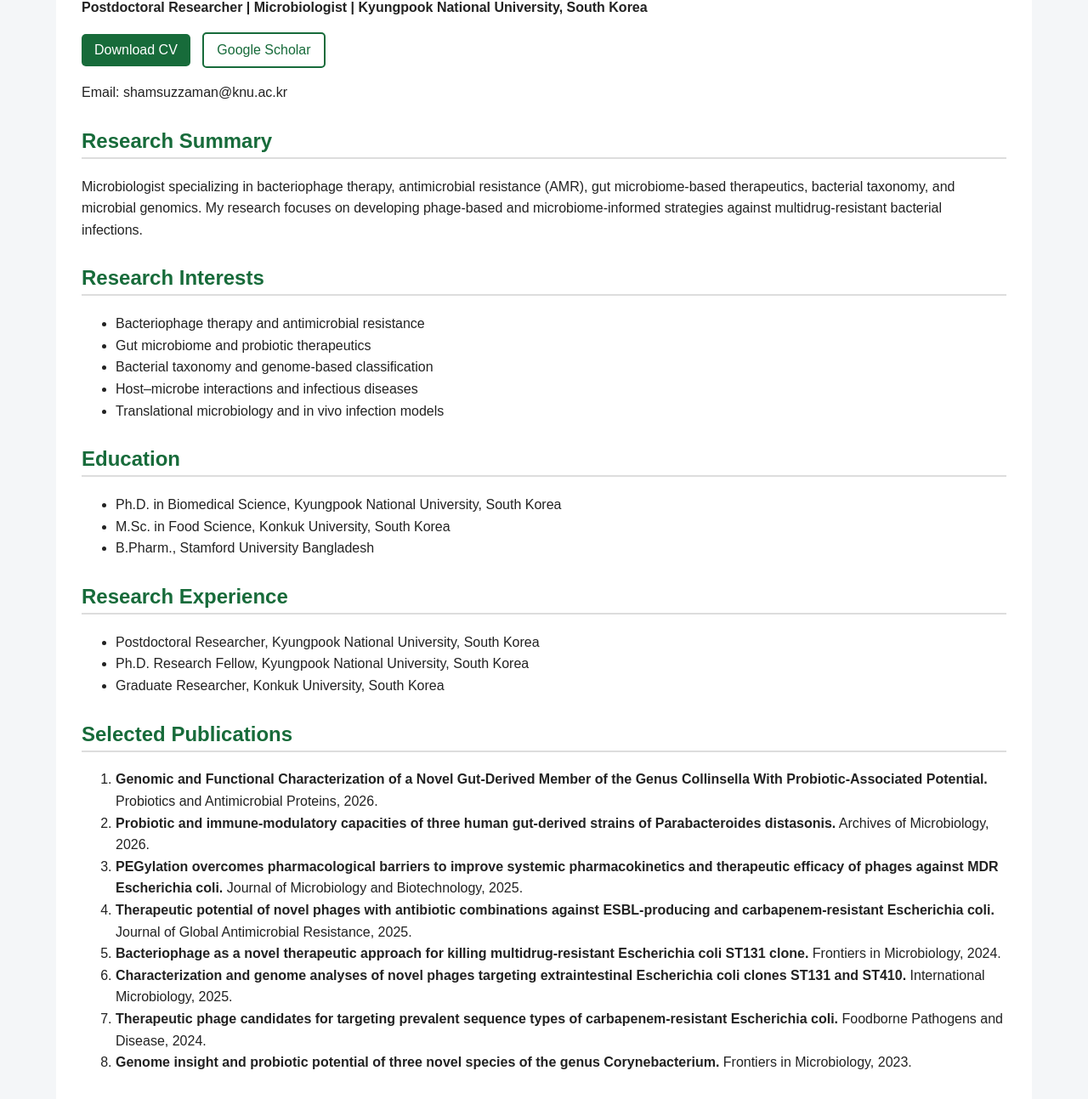
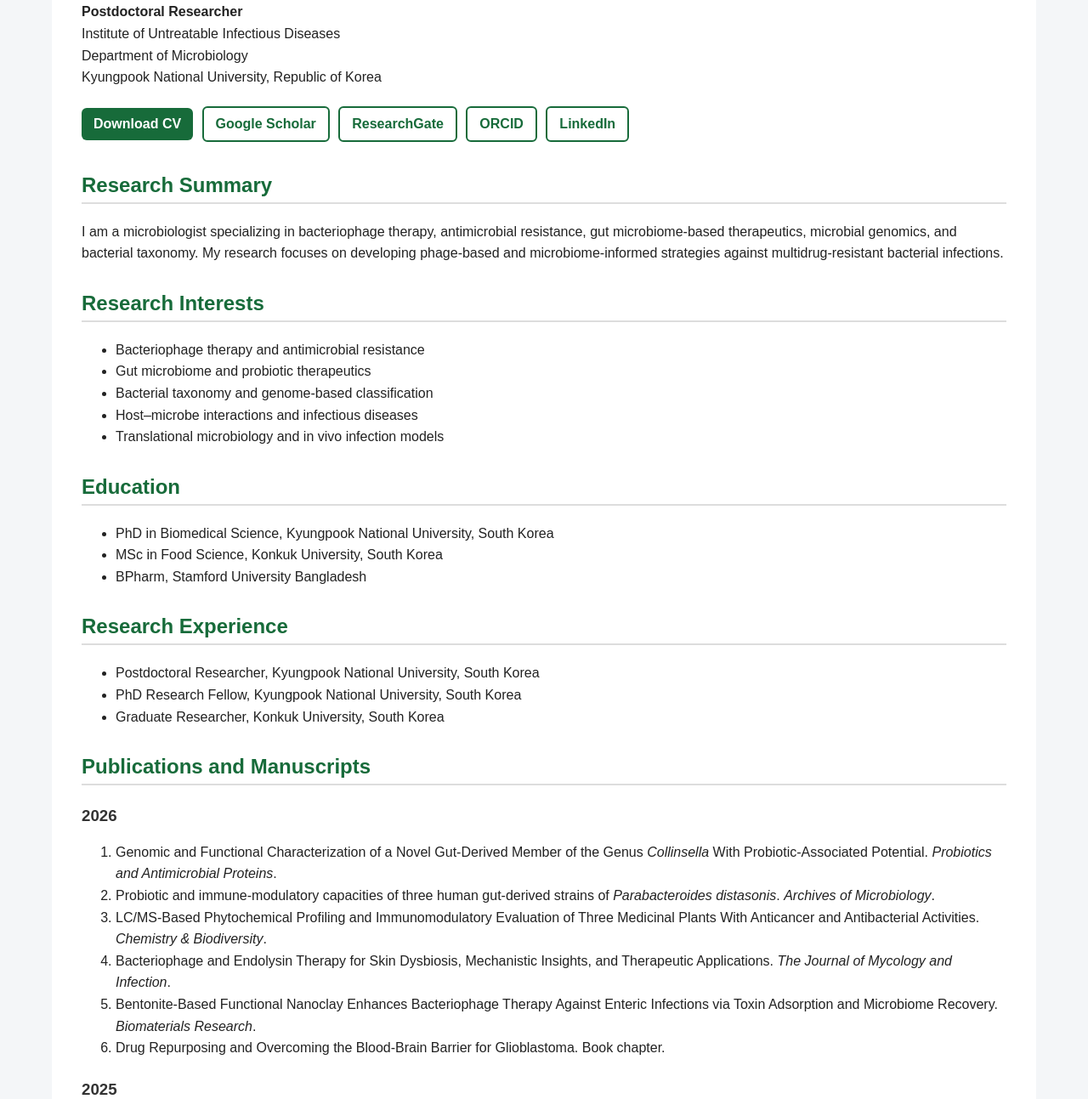
Before and after one commit to drmdshamsuzzaman/drmdshamsuzzaman.github.io, a plain HTML site: page index.html in a window 1280 px wide. Shown: the part 108-1401 px from the top of the page at 85% size. Drawn offline with Linux system fonts and the light colour scheme.

Commit message:
Update index.html

```diff
--- a/index.html
+++ b/index.html
@@ -1,37 +1,95 @@
 <!DOCTYPE html>
 <html>
 <head>
-    <title>Md Shamsuzzaman</title>
-    <meta name="viewport" content="width=device-width, initial-scale=1">
-    <style>
-        body { font-family: Arial, sans-serif; margin: 0; background: #f4f6f8; color: #222; }
-        .container { width: 85%; margin: auto; padding: 30px; background: white; }
-        h1 { color: #1a2a44; margin-bottom: 5px; }
-        h2 { color: #176b3a; border-bottom: 2px solid #ddd; padding-bottom: 5px; margin-top: 30px; }
-        p, li { line-height: 1.6; }
-        .btn { padding: 10px 15px; text-decoration: none; border-radius: 5px; margin-right: 10px; display: inline-block; }
-        .btn-green { background: #176b3a; color: white; }
-        .btn-outline { border: 2px solid #176b3a; color: #176b3a; }
-        a { color: #176b3a; }
-    </style>
+<title>Md Shamsuzzaman, RPh, PhD</title>
+<meta name="viewport" content="width=device-width, initial-scale=1">
+
+<style>
+body {
+  font-family: Arial, sans-serif;
+  margin: 0;
+  background: #f4f6f8;
+  color: #222;
+}
+.container {
+  width: 85%;
+  max-width: 1100px;
+  margin: auto;
+  padding: 35px;
+  background: white;
+}
+h1 {
+  color: #1a2a44;
+  margin-bottom: 5px;
+}
+h2 {
+  color: #176b3a;
+  border-bottom: 2px solid #ddd;
+  padding-bottom: 6px;
+  margin-top: 32px;
+}
+h3 {
+  color: #333;
+  margin-top: 25px;
+}
+p, li {
+  line-height: 1.6;
+}
+a {
+  color: #176b3a;
+}
+.btn {
+  display: inline-block;
+  padding: 10px 14px;
+  margin: 5px 6px 5px 0;
+  border-radius: 6px;
+  text-decoration: none;
+  font-weight: bold;
+}
+.green {
+  background: #176b3a;
+  color: white;
+}
+.outline {
+  border: 2px solid #176b3a;
+  color: #176b3a;
+}
+.footer {
+  margin-top: 35px;
+  padding-top: 15px;
+  border-top: 1px solid #ddd;
+  font-size: 14px;
+  color: #666;
+}
+</style>
 </head>
 
 <body>
 <div class="container">
 
-<h1>Md Shamsuzzaman</h1>
-<p><b>Postdoctoral Researcher | Microbiologist | Kyungpook National University, South Korea</b></p>
+<h1>Md Shamsuzzaman, RPh, PhD</h1>
 
-<div style="margin:15px 0;">
-    <a href="CV.pdf" target="_blank" class="btn btn-green">Download CV</a>
-    <a href="https://scholar.google.com/citations?user=_OQuxQsAAAAJ&hl=en" target="_blank" class="btn btn-outline">Google Scholar</a>
+<p>
+<b>Postdoctoral Researcher</b><br>
+Institute of Untreatable Infectious Diseases<br>
+Department of Microbiology<br>
+Kyungpook National University, Republic of Korea
+</p>
+
+<div>
+<a href="CV.pdf" target="_blank" class="btn green">Download CV</a>
+<a href="https://scholar.google.com/citations?user=_OQuxQsAAAAJ&hl=en" target="_blank" class="btn outline">Google Scholar</a>
+<a href="https://www.researchgate.net/profile/Md-Shamsuzzaman-3" target="_blank" class="btn outline">ResearchGate</a>
+<a href="https://orcid.org/0009-0009-1916-5888" target="_blank" class="btn outline">ORCID</a>
+<a href="https://www.linkedin.com/in/md-shamsuzzaman-145a48110" target="_blank" class="btn outline">LinkedIn</a>
 </div>
-
-<p>Email: shamsuzzaman@knu.ac.kr</p>
 
 <h2>Research Summary</h2>
 <p>
-Microbiologist specializing in bacteriophage therapy, antimicrobial resistance (AMR), gut microbiome-based therapeutics, bacterial taxonomy, and microbial genomics. My research focuses on developing phage-based and microbiome-informed strategies against multidrug-resistant bacterial infections.
+I am a microbiologist specializing in bacteriophage therapy, antimicrobial resistance,
+gut microbiome-based therapeutics, microbial genomics, and bacterial taxonomy.
+My research focuses on developing phage-based and microbiome-informed strategies
+against multidrug-resistant bacterial infections.
 </p>
 
 <h2>Research Interests</h2>
@@ -45,33 +103,64 @@ Microbiologist specializing in bacteriophage therapy, antimicrobial resistance (
 
 <h2>Education</h2>
 <ul>
-<li>Ph.D. in Biomedical Science, Kyungpook National University, South Korea</li>
-<li>M.Sc. in Food Science, Konkuk University, South Korea</li>
-<li>B.Pharm., Stamford University Bangladesh</li>
+<li>PhD in Biomedical Science, Kyungpook National University, South Korea</li>
+<li>MSc in Food Science, Konkuk University, South Korea</li>
+<li>BPharm, Stamford University Bangladesh</li>
 </ul>
 
 <h2>Research Experience</h2>
 <ul>
 <li>Postdoctoral Researcher, Kyungpook National University, South Korea</li>
-<li>Ph.D. Research Fellow, Kyungpook National University, South Korea</li>
+<li>PhD Research Fellow, Kyungpook National University, South Korea</li>
 <li>Graduate Researcher, Konkuk University, South Korea</li>
 </ul>
 
-<h2>Selected Publications</h2>
+<h2>Publications and Manuscripts</h2>
+
+<h3>2026</h3>
 <ol>
-<li><b>Genomic and Functional Characterization of a Novel Gut-Derived Member of the Genus Collinsella With Probiotic-Associated Potential.</b> Probiotics and Antimicrobial Proteins, 2026.</li>
-<li><b>Probiotic and immune-modulatory capacities of three human gut-derived strains of Parabacteroides distasonis.</b> Archives of Microbiology, 2026.</li>
-<li><b>PEGylation overcomes pharmacological barriers to improve systemic pharmacokinetics and therapeutic efficacy of phages against MDR Escherichia coli.</b> Journal of Microbiology and Biotechnology, 2025.</li>
-<li><b>Therapeutic potential of novel phages with antibiotic combinations against ESBL-producing and carbapenem-resistant Escherichia coli.</b> Journal of Global Antimicrobial Resistance, 2025.</li>
-<li><b>Bacteriophage as a novel therapeutic approach for killing multidrug-resistant Escherichia coli ST131 clone.</b> Frontiers in Microbiology, 2024.</li>
-<li><b>Characterization and genome analyses of novel phages targeting extraintestinal Escherichia coli clones ST131 and ST410.</b> International Microbiology, 2025.</li>
-<li><b>Therapeutic phage candidates for targeting prevalent sequence types of carbapenem-resistant Escherichia coli.</b> Foodborne Pathogens and Disease, 2024.</li>
-<li><b>Genome insight and probiotic potential of three novel species of the genus Corynebacterium.</b> Frontiers in Microbiology, 2023.</li>
+<li>Genomic and Functional Characterization of a Novel Gut-Derived Member of the Genus <i>Collinsella</i> With Probiotic-Associated Potential. <i>Probiotics and Antimicrobial Proteins</i>.</li>
+<li>Probiotic and immune-modulatory capacities of three human gut-derived strains of <i>Parabacteroides distasonis</i>. <i>Archives of Microbiology</i>.</li>
+<li>LC/MS-Based Phytochemical Profiling and Immunomodulatory Evaluation of Three Medicinal Plants With Anticancer and Antibacterial Activities. <i>Chemistry & Biodiversity</i>.</li>
+<li>Bacteriophage and Endolysin Therapy for Skin Dysbiosis, Mechanistic Insights, and Therapeutic Applications. <i>The Journal of Mycology and Infection</i>.</li>
+<li>Bentonite-Based Functional Nanoclay Enhances Bacteriophage Therapy Against Enteric Infections via Toxin Adsorption and Microbiome Recovery. <i>Biomaterials Research</i>.</li>
+<li>Drug Repurposing and Overcoming the Blood-Brain Barrier for Glioblastoma. Book chapter.</li>
+</ol>
+
+<h3>2025</h3>
+<ol>
+<li>Therapeutic potential of novel phages with antibiotic combinations against ESBL-producing and carbapenem-resistant <i>Escherichia coli</i>. <i>Journal of Global Antimicrobial Resistance</i>.</li>
+<li>PEGylation overcomes pharmacological barriers to improve systemic pharmacokinetics and therapeutic efficacy of phages against MDR <i>Escherichia coli</i>. <i>Journal of Microbiology and Biotechnology</i>.</li>
+<li>Characterization and genome analyses of the novel phages targeting extraintestinal <i>Escherichia coli</i> clones ST131 and ST410. <i>International Microbiology</i>.</li>
+<li>Combating multidrug-resistant uropathogenic <i>E. coli</i> using lytic phages, enhancing antibiotic synergy and inhibiting biofilms. <i>International Microbiology</i>.</li>
+<li>Overcoming phage resistance: efficacy of sequential phage-colistin therapy against carbapenem-resistant <i>Acinetobacter baumannii</i>. <i>Microbiology Spectrum</i>.</li>
+<li>In vivo pharmacokinetics, therapeutic efficacy and immune response of bacteriophage vB_AbaSt_W16 against carbapenem-resistant <i>Acinetobacter baumannii</i>. <i>JAC-Antimicrobial Resistance</i>.</li>
+<li><i>Coprococcus intestinalis</i> sp. nov., <i>Parabacteroides caecihominis</i> sp. nov., and “<i>Akkermansia massiliensis</i>” B2-R-115 from the human gut microbiome. <i>Current Microbiology</i>.</li>
+<li><i>Segatella intestinalis</i> sp. nov. and <i>Parabacteroides caeci</i> sp. nov., novel potential probiotics from the human gut microbiome. <i>Antonie van Leeuwenhoek</i>.</li>
+<li>Assessment of the Therapeutic Potential, Antioxidant, Antidiabetic, and Analgesic Properties of <i>Vitex trifolia</i>.</li>
+<li>Characterization of Novel Straboviridae Phages Enhancing Antibiotic Efficacy and Biofilm Inhibition Against MDR <i>Escherichia coli</i>.</li>
+</ol>
+
+<h3>2024</h3>
+<ol>
+<li>Bacteriophage as a Novel Therapeutic Approach for Killing Multidrug-Resistant <i>Escherichia coli</i> ST131 Clone. <i>Frontiers in Microbiology</i>.</li>
+<li>Therapeutic Phage Candidates for Targeting Prevalent Sequence Types of Carbapenem-Resistant <i>Escherichia coli</i>. <i>Foodborne Pathogens and Disease</i>.</li>
+<li>Role of Phage–Antibiotic Combinations in Reducing ESBL-Producing and Carbapenem-Resistant <i>Escherichia coli</i>. <i>bioRxiv</i>.</li>
+</ol>
+
+<h3>2023 and Earlier</h3>
+<ol>
+<li>Genome insight and probiotic potential of three novel species of the genus <i>Corynebacterium</i>. <i>Frontiers in Microbiology</i>, 2023.</li>
+<li>Evaluation of Antioxidant and Anticorrosive Activities of <i>Ceriops tagal</i> Plant Extract. <i>Applied Sciences</i>, 2021.</li>
+<li>Compositional Analysis of Tocopherol and Fatty Acid from Selected Rice Germplasm. Konkuk University Library, 2020.</li>
+<li>Physical and analytical evaluation of different brands of diazepam 5 mg tablet available in Bangladesh. 2019.</li>
+<li>Phytochemical Screening from <i>Ficus religiosa</i> Leaves and Determination of Sedative-Hypnotic Activity in Mice. 2019.</li>
+<li>Anticancer potential of isolated phytochemicals from <i>Terminalia bellerica</i> against breast cancer: in silico molecular docking approach. 2017.</li>
 </ol>
 
 <h2>Technical Skills</h2>
 <ul>
-<li>Phage isolation, host-range testing, phage characterization, PEGylation, and phage-antibiotic synergy</li>
+<li>Phage isolation, host-range testing, phage characterization, PEGylation, biofilm inhibition, and phage-antibiotic synergy</li>
 <li>Bacterial taxonomy, 16S rRNA analysis, ANI, dDDH, phylogenetics, and genome annotation</li>
 <li>Murine infection models, DSS-colitis models, microbiome studies, and translational microbiology</li>
 <li>PCR, qPCR, cloning, SDS-PAGE, Western blotting, histopathology, mammalian cell culture, TEM and SEM imaging</li>
@@ -79,8 +168,30 @@ Microbiologist specializing in bacteriophage therapy, antimicrobial resistance (
 </ul>
 
 <h2>Contact</h2>
-<p>Email: shamsuzzaman@knu.ac.kr</p>
-<p>Google Scholar: <a href="https://scholar.google.com/citations?user=_OQuxQsAAAAJ&hl=en" target="_blank">View profile</a></p>
+
+<p>
+<b>Address:</b><br>
+Institute of Untreatable Infectious Diseases<br>
+Department of Microbiology<br>
+Kyungpook National University<br>
+680 Gukchaebosang-ro, Jung-gu, Daegu 41944, Republic of Korea
+</p>
+
+<p>
+<b>Mobile:</b> +82-10-7241-7987<br>
+<b>Tel:</b> +82-53-950-53272<br>
+<b>Fax:</b> +82-53-427-5664
+</p>
+
+<p>
+<b>Email:</b><br>
+<a href="mailto:shamsuzzaman@knu.ac.kr">shamsuzzaman@knu.ac.kr</a><br>
+<a href="mailto:pharm.mission@gmail.com">pharm.mission@gmail.com</a>
+</p>
+
+<div class="footer">
+<p>© 2026 Md Shamsuzzaman. Personal academic website.</p>
+</div>
 
 </div>
 </body>
```
